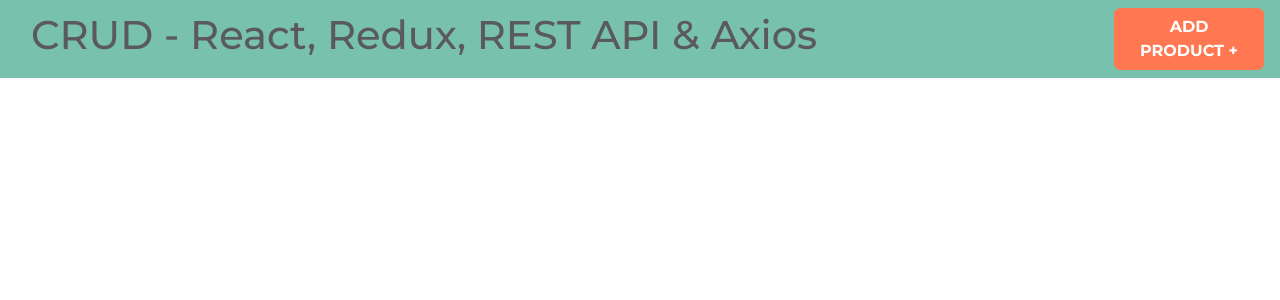
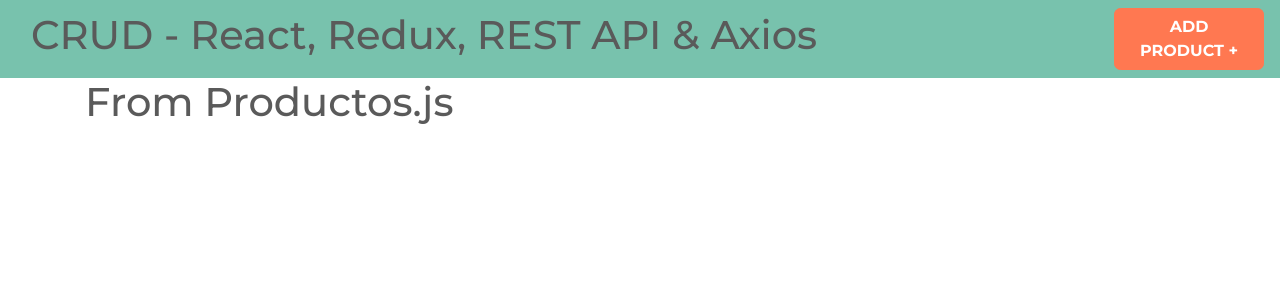
Before and after one commit to 2020-JAUG/React-Redux, a React (Create React App) app: page / in a window 1280 px wide. Shown: the top 300 px of the page. Built offline with nearby package versions, Linux system fonts and the light colour scheme.

Commit message:
Create component NewProduct

```diff
--- a/src/App.js
+++ b/src/App.js
@@ -10,7 +10,7 @@
 
       <div className="container">
         <Switch>
-          <Route exact path="/" component="Products" />
+          <Route exact path="/" component={Products} />
         </Switch>
       </div>
     </Router>
--- /dev/null
+++ b/src/components/NewProduct.js
@@ -0,0 +1,6 @@
+import React from 'react'
+ const NewProdcut = () => {
+     return (  );
+ }
+
+ export default NewProdcut;
```
